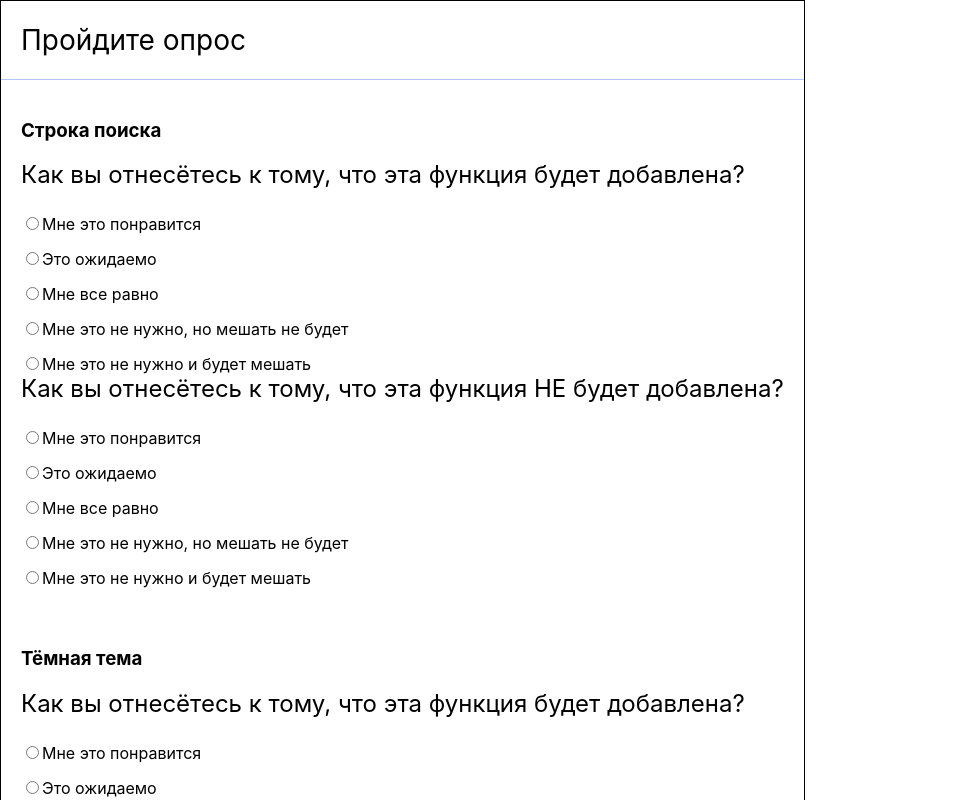
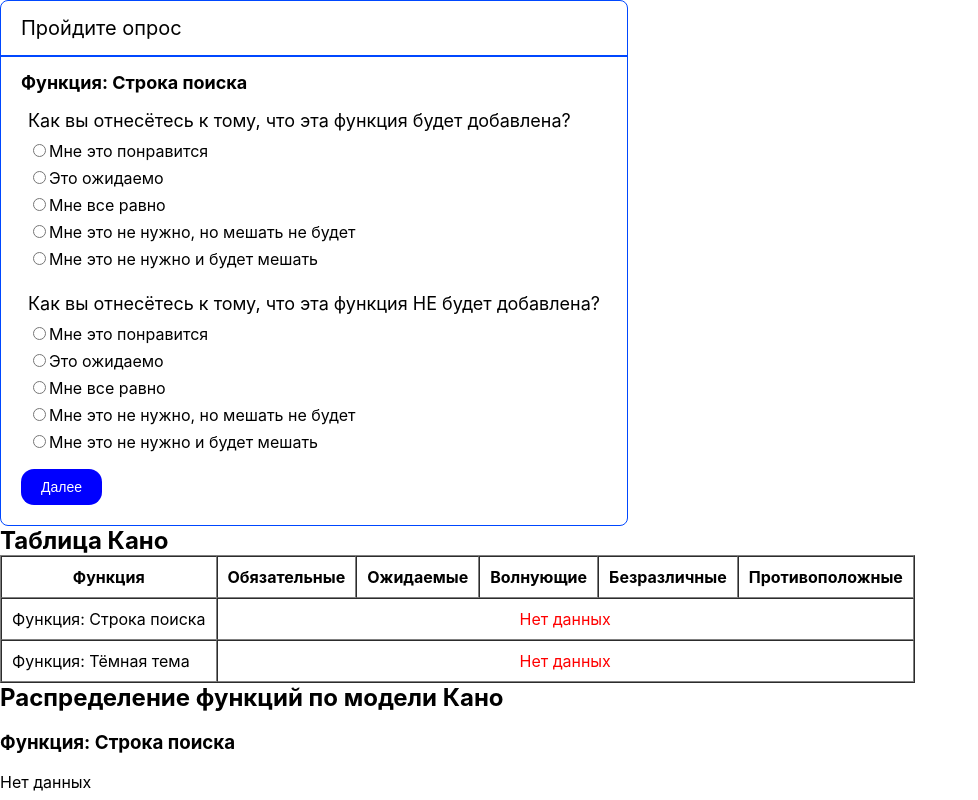
Before and after one commit to Manya18/prioritizerSDK, a React (Create React App) app in the folder frontend/: page / in a window 1280 px wide. Shown: the top 800 px of the page, without its empty margins (0-978 px from the left). Built offline with nearby package versions, Linux system fonts and the light colour scheme.

Commit message:
отображение в таблице Кано + чуть стили формы

```diff
--- a/frontend/src/App.tsx
+++ b/frontend/src/App.tsx
@@ -1,6 +1,8 @@
 import React from 'react';
 import './App.css';
 import Survey from './components/Survey';
+import KanoTable from './components/KanoTable';
+import KanoBarChart from './components/KanoBarChart';
 import { Answer, Feature } from './types/types';
 
 type ResultsType = {
@@ -10,24 +12,34 @@ type ResultsType = {
 }
 
 function App() {
+  const [surveyResults, setSurveyResults] = React.useState<ResultsType>({});
+
   const onSubmit = (results: ResultsType) => {
-    console.log(results)
+    setSurveyResults(results);
   }
 
   const features: Feature[] = [
     {
       id: 0,
-      title: 'Строка поиска'
+      title: 'Функция: Строка поиска'
     },
     {
       id: 1,
-      title: 'Тёмная тема'
+      title: 'Функция: Тёмная тема'
     },
-  ]
+  ];
 
   return (
     <div className="App">
-      <Survey features={features} onSubmit={onSubmit}/>
+      <Survey
+        features={features}
+        onSubmit={onSubmit}
+        buttonBackNextStyle={{ backgroundColor: 'lightgray', color: 'black' }}
+        buttonStyle={{ backgroundColor: 'blue', color: 'white' }}
+      />
+
+      <KanoTable results={surveyResults} features={features} />
+      <KanoBarChart results={surveyResults} features={features} />
     </div>
   );
 }
--- /dev/null
+++ b/frontend/src/components/KanoBarChart.tsx
@@ -0,0 +1,92 @@
+import React from 'react';
+import { Feature, ResultsType } from '../types/types';
+
+type KanoCategory = 'Must-be' | 'Performance' | 'Excitement' | 'Indifferent' | 'Reverse';
+
+const classifyKano = (functional: number, dysfunctional: number): KanoCategory => {
+  if (functional === 4 && dysfunctional === -2) return 'Excitement';
+  if (functional === 2 && dysfunctional <= 0) return 'Performance';
+  if (functional === 0 && dysfunctional === 0) return 'Indifferent';
+  if (functional === -2 && dysfunctional === 4) return 'Reverse';
+  return 'Must-be';
+};
+
+const getCategoryColor = (category: KanoCategory) => {
+  switch (category) {
+    case 'Must-be':
+      return 'green';
+    case 'Performance':
+      return 'yellow';
+    case 'Excitement':
+      return 'blue';
+    case 'Indifferent':
+      return 'gray';
+    case 'Reverse':
+      return 'red';
+    default:
+      return 'white';
+  }
+};
+
+const KanoBarChart = ({ results, features }: { results: ResultsType, features: Feature[] }) => {
+  return (
+    <div className="kano-bar-chart">
+      <h2>Распределение функций по модели Кано</h2>
+      {features.map((feature) => {
+        const featureResults = results[feature.id];
+
+        if (featureResults) {
+          const functionalAnswer = featureResults[0]?.priority ?? 0;
+          const dysfunctionalAnswer = featureResults[1]?.priority ?? 0;
+          const category = classifyKano(functionalAnswer, dysfunctionalAnswer);
+
+          const categoryCounts = {
+            'Must-be': 0,
+            'Performance': 0,
+            'Excitement': 0,
+            'Indifferent': 0,
+            'Reverse': 0,
+          };
+
+          const totalResponses = 100;
+          categoryCounts[category] = 100;
+
+          return (
+            <div key={feature.id} className="kano-feature">
+              <h3>{feature.title}</h3>
+              <div className="kano-bar" style={{ display: 'flex', height: '30px', width: '100%' }}>
+                {Object.keys(categoryCounts).map((cat) => {
+                  const percentage = categoryCounts[cat as KanoCategory];
+                  return (
+                    <div
+                      key={cat}
+                      style={{
+                        backgroundColor: getCategoryColor(cat as KanoCategory),
+                        width: `${percentage}%`,
+                        textAlign: 'center',
+                        lineHeight: '30px',
+                        color: 'white',
+                        fontSize: '12px',
+                      }}
+                    >
+                      {percentage > 0 ? `${cat} ${percentage}%` : ''}
+                    </div>
+                  );
+                })}
+              </div>
+            </div>
+          );
+        } else {
+          return (
+            <div key={feature.id} className="kano-feature">
+              <h3>{feature.title}</h3>
+              <p>Нет данных</p>
+            </div>
+          );
+        }
+      })}
+    </div>
+  );
+};
+
+export default KanoBarChart;
--- /dev/null
+++ b/frontend/src/components/KanoTable.css
@@ -0,0 +1,18 @@
+.kano-table {
+    margin: 20px;
+  }
+
+  .kano-table table {
+    border-collapse: collapse;
+    width: 100%;
+  }
+
+  .kano-table th, .kano-table td {
+    border: 1px solid black;
+    padding: 10px;
+    text-align: center;
+  }
+
+  .kano-table th {
+    background-color: #f2f2f2;
+  }
--- /dev/null
+++ b/frontend/src/components/KanoTable.tsx
@@ -0,0 +1,83 @@
+import React from 'react';
+import { Feature, ResultsType } from '../types/types';
+
+type KanoCategory = 'Must-be' | 'Performance' | 'Excitement' | 'Indifferent' | 'Reverse';
+
+const classifyKano = (functional: number, dysfunctional: number): KanoCategory => {
+    if (functional === 4 && dysfunctional === -2) return 'Excitement';
+    if (functional === 2 && dysfunctional <= 0) return 'Performance';
+    if (functional === 0 && dysfunctional === 0) return 'Indifferent';
+    if (functional === -2 && dysfunctional === 4) return 'Reverse';
+    return 'Must-be';
+};
+
+const getCellColor = (category: KanoCategory) => {
+    switch (category) {
+        case 'Must-be':
+            return 'green';
+        case 'Performance':
+            return 'yellow';
+        case 'Excitement':
+            return 'blue';
+        case 'Indifferent':
+            return 'gray';
+        case 'Reverse':
+            return 'red';
+        default:
+            return 'white';
+    }
+};
+
+const KanoTable = ({ results, features }: { results: ResultsType, features: Feature[] }) => {
+    return (
+        <div className="kano-table">
+            <h2>Таблица Кано</h2>
+            <table border={1} cellPadding={10} cellSpacing={0}>
+                <thead>
+                    <tr>
+                        <th>Функция</th>
+                        <th>Обязательные</th>
+                        <th>Ожидаемые</th>
+                        <th>Волнующие</th>
+                        <th>Безразличные</th>
+                        <th>Противоположные</th>
+                    </tr>
+                </thead>
+                <tbody>
+                    {features.map((feature) => {
+                        const featureResults = results[feature.id];
+
+                        if (featureResults && featureResults[0] && featureResults[1]) {
+                            const functionalAnswer = featureResults[0].priority;
+                            const dysfunctionalAnswer = featureResults[1].priority;
+
+                            const category = classifyKano(functionalAnswer, dysfunctionalAnswer);
+
+                            return (
+                                <tr key={feature.id}>
+                                    <td>{feature.title}</td>
+                                    <td style={{ backgroundColor: category === 'Must-be' ? getCellColor('Must-be') : '' }}></td>
+                                    <td style={{ backgroundColor: category === 'Performance' ? getCellColor('Performance') : '' }}></td>
+                                    <td style={{ backgroundColor: category === 'Excitement' ? getCellColor('Excitement') : '' }}></td>
+                                    <td style={{ backgroundColor: category === 'Indifferent' ? getCellColor('Indifferent') : '' }}></td>
+                                    <td style={{ backgroundColor: category === 'Reverse' ? getCellColor('Reverse') : '' }}></td>
+                                </tr>
+                            );
+                        } else {
+                            return (
+                                <tr key={feature.id}>
+                                    <td>{feature.title}</td>
+                                    <td colSpan={5} style={{ textAlign: 'center', color: 'red' }}>
+                                        Нет данных
+                                    </td>
+                                </tr>
+                            );
+                        }
+                    })}
+                </tbody>
+            </table>
+        </div>
+    );
+};
+
+export default KanoTable;
--- a/frontend/src/components/Survey.css
+++ b/frontend/src/components/Survey.css
@@ -1,44 +1,78 @@
-.Survey{
-    border: 1px solid black;
+.Survey {
+    border: 1px solid #0047FF;
+    border-radius: 8px;
     width: fit-content;
+    position: relative;
 }
-.Survey-header{
-    padding: 22px 20px;
-    border-bottom: 1px solid rgba(0, 71, 255, 0.3);
+
+.Survey-header {
+    padding: 15px 20px;
+    border-bottom: 2px solid #0047FF;
 }
-.Survey-title{
-    font-size: 28px;
+
+.Survey-title {
+    font-size: 20px;
     font-weight: 400;
 }
-.Survey-content{
+
+.Survey-content {
     display: flex;
     flex-direction: column;
-    gap: 40px;
-    padding: 20px;
+    padding: 0 20px;
 }
-.Survey-question{
 
+.Survey-question {
+    padding: 7px;
 }
-.Survey-question-title{
-    font-size: 24px;
+
+.Survey-feature {
+    font-size: 18px;
+    margin-top: 15px;
+    margin-bottom: 0;
+}
+
+.Survey-question-title {
+    font-size: 18px;
     font-weight: 400;
-    margin-bottom: 25px;
+    margin-top: 10px;
+    margin-bottom: 10px;
 }
-.Survey-answers{
+
+.Survey-answers {
     display: flex;
     flex-direction: column;
-    gap: 15px;
+    gap: 7px;
 }
-.Survey-answer{
+
+.Survey-answer {
     font-size: 16px;
 }
-.Survey-submitButton{
-    padding: 10px 23px;
-    font-size: 20px;
-    background-color: #0047FF;
-    color: #fff;
+
+.Survey-backNextButton {
+    padding: 10px 20px;
+    font-size: 14px;
+    background-color: #ddd;
+    color: #333;
     border-radius: 13px;
     border: none;
-    width: fit-content;
-    align-self: center;
+    cursor: pointer;
+    margin-top: 10px;
+    margin-bottom: 20px;
 }
+
+.Survey-backNextButton:disabled {
+    display: none;
+}
+
+.Survey-submitButton {
+    padding: 10px 23px;
+    font-size: 16px;
+    background-color: #0047FF;
+    color: white;
+    border-radius: 13px;
+    border: none;
+    cursor: pointer;
+    position: absolute;
+    right: 20px;
+    bottom: 20px;
+}
--- a/frontend/src/components/Survey.tsx
+++ b/frontend/src/components/Survey.tsx
@@ -2,9 +2,28 @@ import React, { useState } from 'react';
 import './Survey.css';
 import { Feature, Question, Answer, ResultsType } from '../types/types';
 
-const Survey = ({ features, onSubmit }: { features: Feature[], onSubmit: (results: ResultsType) => void }) => {
+type SurveyProps = {
+  features: Feature[];
+  onSubmit: (results: ResultsType) => void;
+  borderColor?: string;
+  borderHeaderColor?: string;
+  buttonBackNextStyle?: React.CSSProperties;
+  buttonStyle?: React.CSSProperties;
+  backgroundColor?: string;
+  textColor?: string;
+};
 
-
+const Survey: React.FC<SurveyProps> = ({
+  features,
+  onSubmit,
+  borderColor,
+  borderHeaderColor,
+  buttonBackNextStyle,
+  buttonStyle,
+  backgroundColor = '#fff',
+  textColor = '#000',
+}) => {
+  const [currentFeatureIndex, setCurrentFeatureIndex] = useState(0);
   const [results, setResults] = useState<ResultsType>({});
 
   const questions: Question[] = [
@@ -12,110 +31,97 @@ const Survey = ({ features, onSubmit }: { features: Feature[], onSubmit: (result
       id: 0,
       title: "Как вы отнесётесь к тому, что эта функция будет добавлена?",
       answers: [
-        {
-          id: 0,
-          title: "Мне это понравится",
-          priority: 4
-        },
-        {
-          id: 1,
-          title: "Это ожидаемо",
-          priority: 2
-        },
-        {
-          id: 2,
-          title: "Мне все равно",
-          priority: 0
-        },
-        {
-          id: 3,
-          title: "Мне это не нужно, но мешать не будет",
-          priority: -1
-        },
-        {
-          id: 4,
-          title: "Мне это не нужно и будет мешать",
-          priority: -2
-        },
-      ]
+        { id: 0, title: "Мне это понравится", priority: 4 },
+        { id: 1, title: "Это ожидаемо", priority: 2 },
+        { id: 2, title: "Мне все равно", priority: 0 },
+        { id: 3, title: "Мне это не нужно, но мешать не будет", priority: -1 },
+        { id: 4, title: "Мне это не нужно и будет мешать", priority: -2 },
+      ],
     },
     {
       id: 1,
       title: "Как вы отнесётесь к тому, что эта функция НЕ будет добавлена?",
       answers: [
-        {
-          id: 0,
-          title: "Мне это понравится",
-          priority: -2
+        { id: 0, title: "Мне это понравится", priority: -2 },
+        { id: 1, title: "Это ожидаемо", priority: -1 },
+        { id: 2, title: "Мне все равно", priority: 0 },
+        { id: 3, title: "Мне это не нужно, но мешать не будет", priority: 2 },
+        { id: 4, title: "Мне это не нужно и будет мешать", priority: 4 },
+      ],
     },
-        {
-          id: 1,
-          title: "Это ожидаемо",
-          priority: -1
-        },
-        {
-          id: 2,
-          title: "Мне все равно",
-          priority: 0
-        },
-        {
-          id: 3,
-          title: "Мне это не нужно, но мешать не будет",
-          priority: 2
-        },
-        {
-          id: 4,
-          title: "Мне это не нужно и будет мешать",
-          priority: 4
-        },
-      ]
-    }
-  ]
-
-  const onClick = () => {
-    onSubmit(results);
-  }
+  ];
 
   const handleChange = (feature: Feature, question: Question, answer: Answer) => {
     setResults(prev => ({
       ...prev,
-      [feature.id] : {
+      [feature.id]: {
         ...prev[feature.id],
-        [question.id]: answer
+        [question.id]: answer,
+      },
+    }));
+  };
+
+  const nextFeature = () => {
+    if (currentFeatureIndex < features.length - 1) {
+      setCurrentFeatureIndex(prev => prev + 1);
+    } else {
+      onSubmit(results);
     }
-    }))
+  };
+
+  const previousFeature = () => {
+    if (currentFeatureIndex > 0) {
+      setCurrentFeatureIndex(prev => prev - 1);
     }
+  };
 
   return (
-    <div className="Survey">
-      <header className='Survey-header'>
+    <div className="Survey" style={{ borderColor, backgroundColor, color: textColor }}>
+      <header className='Survey-header' style={{ border: borderHeaderColor }}>
         <h1 className='Survey-title'>Пройдите опрос</h1>
       </header>
       <main className='Survey-content'>
-        {features.map((f: Feature) => (
+        {features.length > 0 && (
           <div className='feature'>
-            <h3 key={f.id} className='feature'>{f.title}</h3>
+            <h3 className='Survey-feature'>{features[currentFeatureIndex].title}</h3>
             {questions.map((q: Question) => (
-              <div key={f.id + '_' + q.id} className='Survey-question'>
+              <div key={q.id} className='Survey-question'>
                 <h2 className='Survey-question-title'>{q.title}</h2>
                 <div className='Survey-answers'>
-                  {q.answers.map((a: Answer) => (
-                    <div className='Survey-answer' key={f.id + '_' + q.id + '_'+ a.id}>
+                  {q.answers.map((a: Answer) => {
+                    const checked = results[features[currentFeatureIndex].id]?.[q.id]?.id === a.id;
+                    return (
+                      <div className='Survey-answer' key={a.id}>
                         <input
                           type="radio"
-                        id={`answer-${f.id + '_' + q.id + '_'+ a.id}`}
-                        name={f.id + '_' + q.id}
-                        onChange={(e) => handleChange(f, q, a)}
+                          id={`answer-${features[currentFeatureIndex].id}_${q.id}_${a.id}`}
+                          name={`question_${q.id}`}
+                          onChange={() => handleChange(features[currentFeatureIndex], q, a)}
+                          checked={checked}
                         />
-                      <label htmlFor={`answer-${f.id + '_' + q.id + '_'+ a.id}`}>{a.title}</label>
+                        <label htmlFor={`answer-${features[currentFeatureIndex].id}_${q.id}_${a.id}`}>{a.title}</label>
                       </div>
-                  ))}
+                    );
+                  })}
                 </div>
               </div>
             ))}
+            <div className="Survey-buttons">
+              <button
+                disabled={currentFeatureIndex === 0}
+                className="Survey-backNextButton"
+                onClick={previousFeature}
+                style={buttonBackNextStyle}>
+                Назад
+              </button>
+              <button
+                className={currentFeatureIndex < features.length - 1 ? "Survey-backNextButton" : "Survey-submitButton"}
+                onClick={nextFeature} style={buttonStyle}>
+                {currentFeatureIndex < features.length - 1 ? 'Далее' : 'Отправить'}
+              </button>
             </div>
-        ))}
-        <button className='Survey-submitButton' type='submit' onClick={onClick}>Отправить</button>
+          </div>
+        )}
       </main>
     </div>
   );
```
Lines whose indentation alone changed are shown as unchanged.
